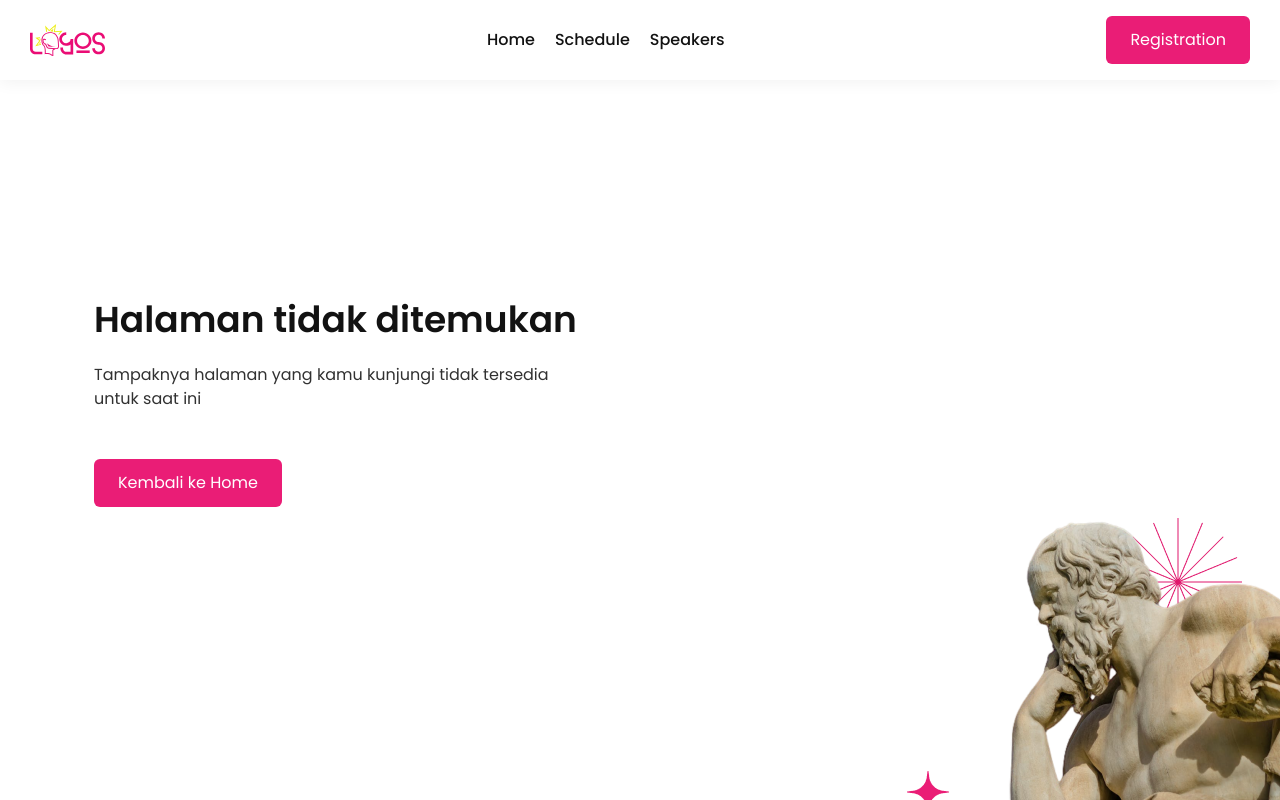
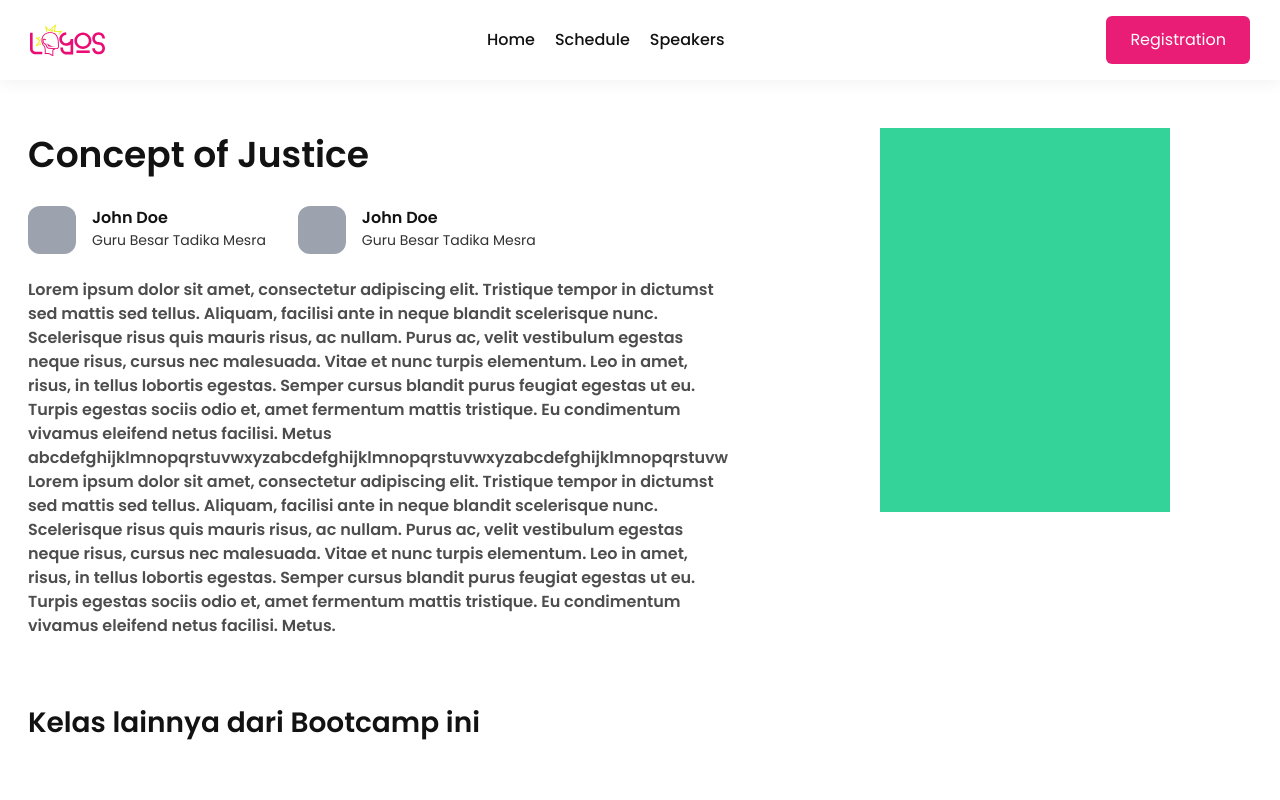
Before and after one commit to logos-engineer/logos-fest, a Next.js app: page /schedule/1 in a window 1280 px wide. Before the commit this address had no page. Shown: the top 800 px of the page. Built offline with nearby package versions, Linux system fonts and the light colour scheme.

Commit message:
initiating layout schedule page

```diff
--- /dev/null
+++ b/src/components/ScheduleDetail/SpeakerCard.js
@@ -0,0 +1,15 @@
+import React from 'react'
+
+export default function SpeakerCard() {
+    return (
+      <div className="flex">
+        <div className="w-12 h-12 bg-gray-400 rounded-xl"></div>
+        <div className="ml-4">
+          <h1 className="text-black-primary font-semibold">John Doe</h1>
+          <p className="text-black-body text-sm font-normal">
+            Guru Besar Tadika Mesra
+          </p>
+        </div>
+      </div>
+    )
+}
--- /dev/null
+++ b/src/pages/schedule/[event].js
@@ -0,0 +1,47 @@
+import React from 'react'
+import Layout from '@/components/Layout/Layout'
+import Grid from '@/components/Common/Grid'
+import SpeakerCard from '@/components/ScheduleDetail/SpeakerCard'
+
+export default function ScheduleDetail() {
+  return (
+    <Layout>
+      <Grid className="mt-32">
+        <div className="block col-span-7 col-start-1 pl-7 font-semibold">
+          <h1 className="mb-6 text-black-primary text-3xl">
+            Concept of Justice
+          </h1>
+          <div className="flex mb-6 space-x-8">
+            <SpeakerCard />
+            <SpeakerCard />
+          </div>
+          <p className="text-black-primary text-opacity-75">
+            Lorem ipsum dolor sit amet, consectetur adipiscing elit. Tristique
+            tempor in dictumst sed mattis sed tellus. Aliquam, facilisi ante in
+            neque blandit scelerisque nunc. Scelerisque risus quis mauris risus,
+            ac nullam. Purus ac, velit vestibulum egestas neque risus, cursus
+            nec malesuada. Vitae et nunc turpis elementum. Leo in amet, risus,
+            in tellus lobortis egestas. Semper cursus blandit purus feugiat
+            egestas ut eu. Turpis egestas sociis odio et, amet fermentum mattis
+            tristique. Eu condimentum vivamus eleifend netus facilisi. Metus
+            abcdefghijklmnopqrstuvwxyzabcdefghijklmnopqrstuvwxyzabcdefghijklmnopqrstuvw
+            Lorem ipsum dolor sit amet, consectetur adipiscing elit. Tristique
+            tempor in dictumst sed mattis sed tellus. Aliquam, facilisi ante in
+            neque blandit scelerisque nunc. Scelerisque risus quis mauris risus,
+            ac nullam. Purus ac, velit vestibulum egestas neque risus, cursus
+            nec malesuada. Vitae et nunc turpis elementum. Leo in amet, risus,
+            in tellus lobortis egestas. Semper cursus blandit purus feugiat
+            egestas ut eu. Turpis egestas sociis odio et, amet fermentum mattis
+            tristique. Eu condimentum vivamus eleifend netus facilisi. Metus.
+          </p>
+        </div>
+        <div className="block col-span-3 col-start-9 h-96 bg-green-400"></div>
+      </Grid>
+      <Grid className="mt-16">
+        <h1 className="col-span-12 pl-7 text-black-primary text-2xl font-semibold">
+          Kelas lainnya dari Bootcamp ini
+        </h1>
+      </Grid>
+    </Layout>
+  )
+}
```
